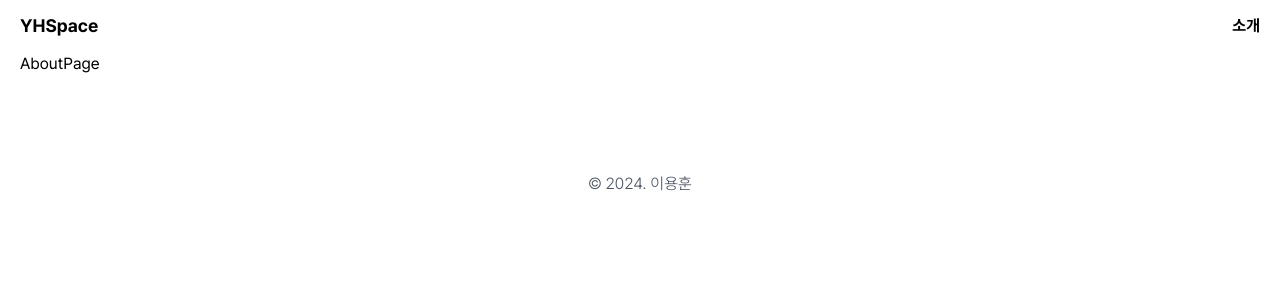
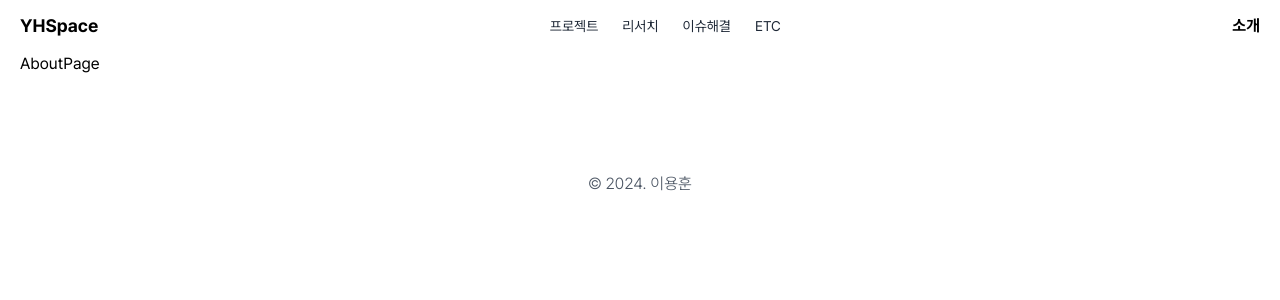
Before and after one commit to akatcn/akatcn.github.io, a Next.js app: page /about in a window 1280 px wide. Shown: the top 300 px of the page. Built offline with nearby package versions, Linux system fonts and the light colour scheme.

Commit message:
✨ GlobalNavigation의 group 목록 아이템 추가

```diff
--- a/src/component/blog/PostCard.tsx
+++ b/src/component/blog/PostCard.tsx
@@ -14,7 +14,6 @@ type PostCardProps = {
 function PostCard({ title, subTitle, chips = [], date, path }: PostCardProps) {
   return (
     <div className='relative flex flex-col justify-between p-5 bg-gray-50 rounded-2xl text-start space-y-3 hover:bg-gray-100 h-full'>
-      <Link href={path} className='absolute top-0 left-0 w-full h-full rounded-2xl' />
       <div className='space-y-3'>
         <p className='font-bold text-2xl'>{title}</p>
         <p className='text-gray-600'>{subTitle}</p>
@@ -29,6 +28,7 @@ function PostCard({ title, subTitle, chips = [], date, path }: PostCardProps) {
         </div>
         <p className='text-sm text-gray-500'>{date.toLocaleDateString('ko-KR')}</p>
       </div>
+      <Link href={path} className='absolute top-0 left-0 w-full h-full rounded-2xl' />
     </div>
   )
 }
--- a/src/component/global/GlobalNavigation.tsx
+++ b/src/component/global/GlobalNavigation.tsx
@@ -1,14 +1,29 @@
+"use client"
+
+import { GroupNameKrMap } from '@/lib/groupNameMap'
+import classNames from 'classnames'
 import Link from 'next/link'
+import { usePathname } from 'next/navigation'
 import React from 'react'
 
+function GlobalNavigation() {
+  const currentGroupName = usePathname().split("/").filter(Boolean)[1] || "";
 
-function GlobalNavigation() {
   return (
     <nav className='sticky top-0 w-full'>
       <div className='flex items-center justify-between max-w-7xl m-auto py-3 px-4 md:px-5 backdrop-blur-sm'>
         <Link href="/">
           <p className='font-bold md:text-lg'>YHSpace</p>
         </Link>
+        <ul className='flex items-center gap-x-6'>
+          {
+            Object.entries(GroupNameKrMap).map(([path, groupName]) =>
+              <Link href={`/blog/${path}`} key={path}>
+                <li className={classNames('text-sm text-gray-800', currentGroupName === path && "font-bold")}>{groupName}</li>
+              </Link>
+            )
+          }
+        </ul>
         <div className='flex items-center md:gap-x-6'>
           <Link href="/about">
             <p className='font-bold'>소개</p>
--- /dev/null
+++ b/src/lib/groupNameMap.ts
@@ -0,0 +1,6 @@
+export const GroupNameKrMap = {
+  project: "프로젝트",
+  research: "리서치",
+  issue: "이슈해결",
+  etc: "ETC"
+} as const
```
